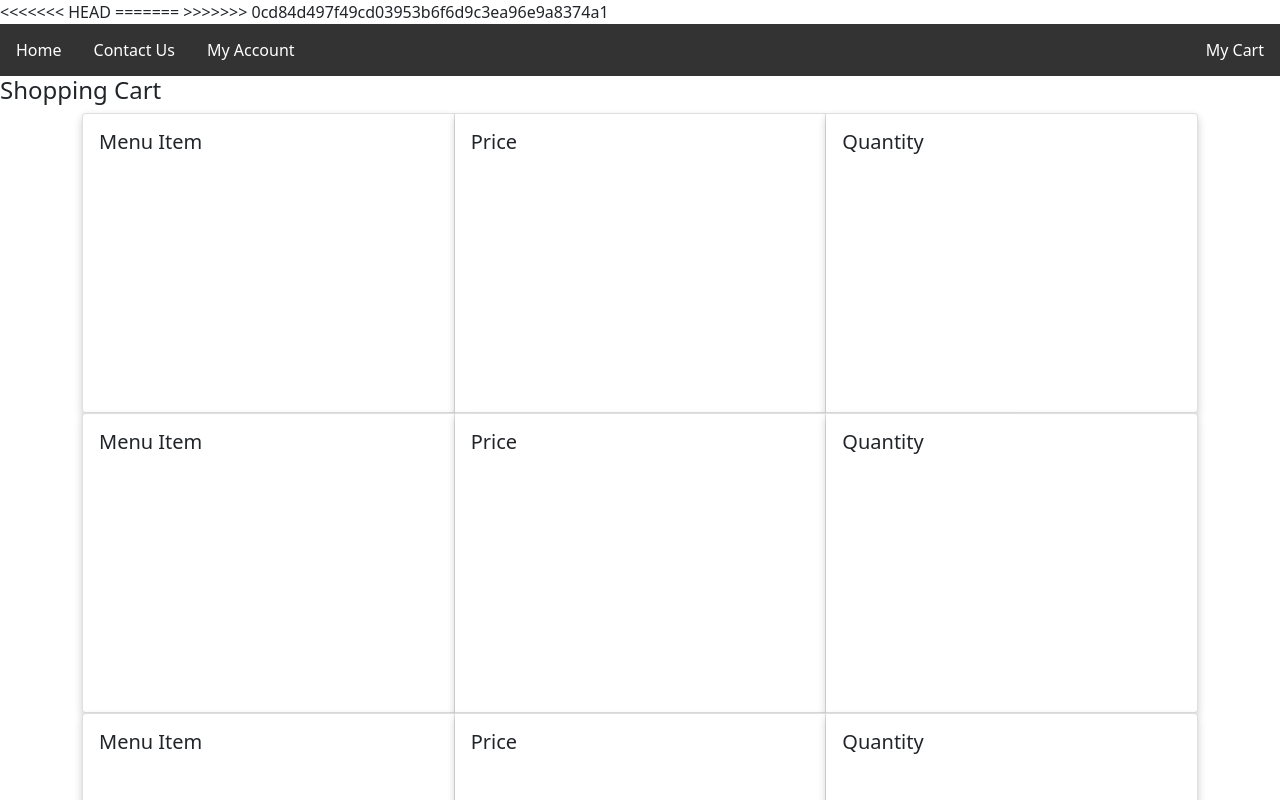
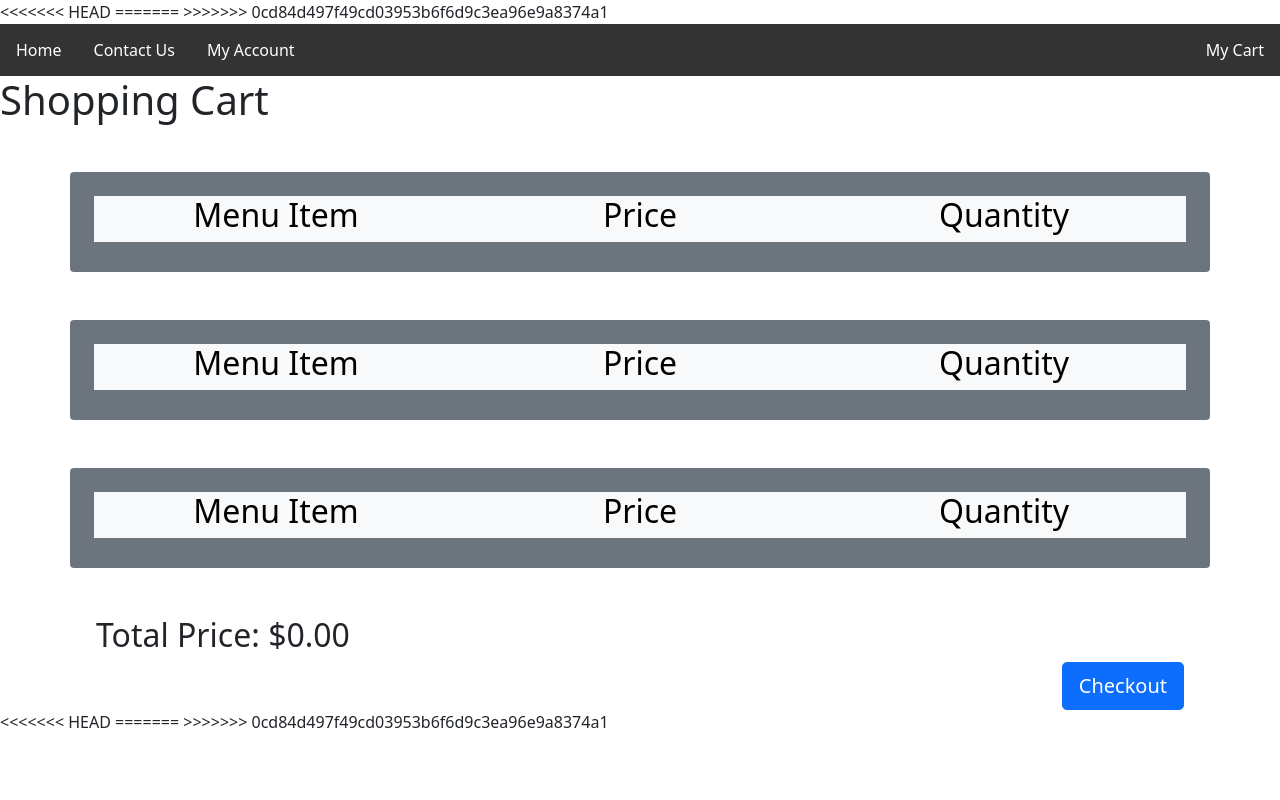
Before and after one commit to Michael-Loren/Capstone-front, a React (Create React App) app in the folder capstone-front/: page /cart in a window 1280 px wide. Shown: the top 800 px of the page. Built offline with nearby package versions, Linux system fonts and the light colour scheme.

Commit message:
finished CartPage

```diff
--- a/capstone-front/src/Pages/CartPage.js
+++ b/capstone-front/src/Pages/CartPage.js
@@ -3,67 +3,41 @@ import React from "react";
 export default function CartPage() {
   return (
     <div>
-      <h4>Shopping Cart</h4>
-      <div className="container-sm">
-        <div className="col">
-          <div className="card-group">
-            <div className="card">
-              <div className="card-body">
-                <h5 className="card-title">Menu Item</h5>
-              </div>
-            </div>
-
-            <div className="card">
-              <div className="card-body">
-                <h5 className="card-title">Price</h5>
-              </div>
-            </div>
-
-            <div className="card">
-              <div className="card-body">
-                <h5 className="card-title">Quantity</h5>
+      <h1>Shopping Cart</h1>
+      <div class="container p-4 my-5 bg-secondary text-black rounded">
+        <div class="container-sm  bg-light">
+          <div class="row">
+            <div class="col text-center h2">Menu Item</div>
+            <div class="col text-center h2">Price</div>
+            <div class="col  text-center h2">Quantity</div>
           </div>
         </div>
       </div>
-          <div className="card-group">
-            <div className="card">
-              <div className="card-body">
-                <h5 className="card-title">Menu Item</h5>
-              </div>
-            </div>
-
-            <div className="card">
-              <div className="card-body">
-                <h5 className="card-title">Price</h5>
-              </div>
-            </div>
-
-            <div className="card">
-              <div className="card-body">
-                <h5 className="card-title">Quantity</h5>
+      <div class="container p-4 my-5 bg-secondary text-black rounded">
+        <div class="container-md  bg-light">
+          <div class="row">
+            <div class="col text-center h2">Menu Item</div>
+            <div class="col text-center h2">Price</div>
+            <div class="col text-center h2">Quantity</div>
           </div>
         </div>
       </div>
-          <div className="card-group">
-            <div className="card">
-              <div className="card-body">
-                <h5 className="card-title">Menu Item</h5>
-              </div>
-            </div>
-
-            <div className="card">
-              <div className="card-body">
-                <h5 className="card-title">Price</h5>
-              </div>
-            </div>
-
-            <div className="card">
-              <div className="card-body">
-                <h5 className="card-title">Quantity</h5>
+      <div class="container p-4 my-5 bg-secondary text-black rounded">
+        <div class="container-md bg-light">
+          <div class="row">
+            <div class="col text-center h2">Menu Item</div>
+            <div class="col text-center h2">Price</div>
+            <div class="col text-center h2">Quantity</div>
           </div>
         </div>
       </div>
+      <div className="ms-5 ps-5 ">
+        <h2>Total Price: $0.00 </h2>
       </div>
+      <div className="d-grid gap-2 d-md-flex justify-content-md-endd-grid gap-2 d-md-flex justify-content-md-end me-5 pe-5">
+        <button className="btn btn-primary btn-lg" type="button">
+          Checkout
+        </button>
       </div>
     </div>
   );
```
Lines whose indentation alone changed are shown as unchanged.
